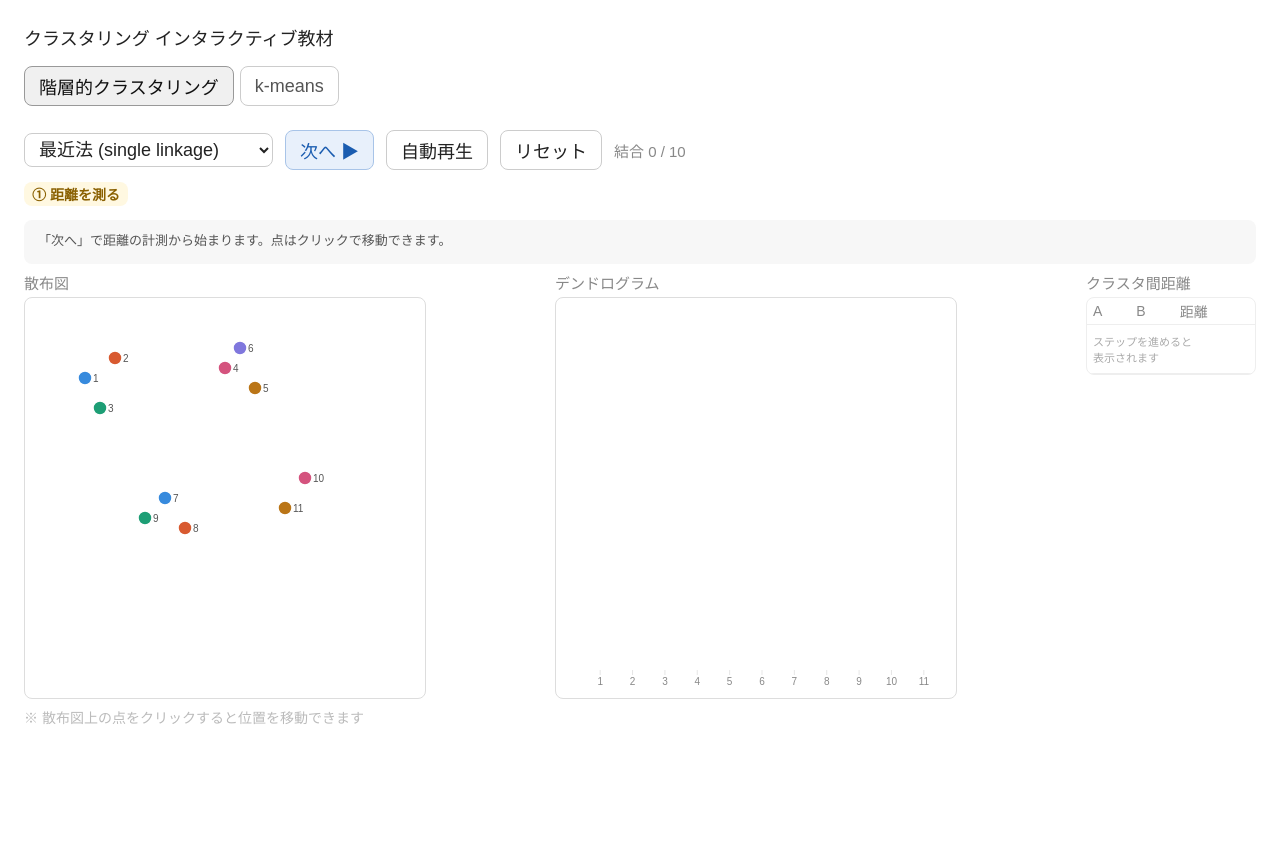
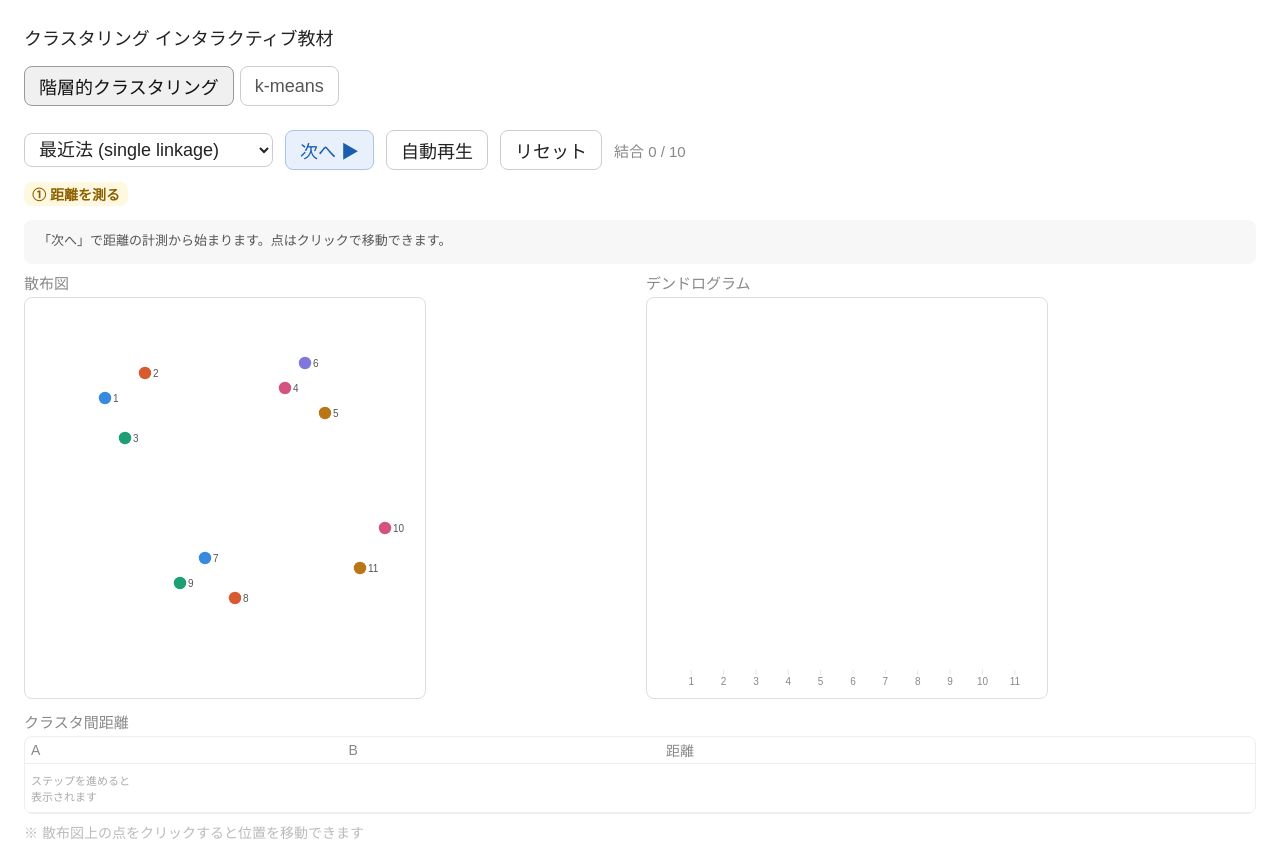
Before and after one commit to mkhlab/clustering, a plain HTML site: page index.html in a window 1280 px wide. Before the commit the page ends 800 px from the top, so only its background shows below. Drawn offline with Linux system fonts and the light colour scheme.

Commit message:
changed the table location

```diff
--- a/index.html
+++ b/index.html
@@ -26,15 +26,18 @@ select { padding: 5px 10px; border-radius: 8px; border: 1px solid #ccc; font-siz
 .phase-label { font-size: 14px; font-weight: 600; padding: 2px 8px; border-radius: 8px; display: inline-block; margin-bottom: 6px; }
 .phase-measure { background: #fff8e1; color: #8a6000; }
 .phase-merge   { background: #e8f5e9; color: #1b5e20; }
-.main-layout { display: flex; gap: 12px; align-items: flex-start; flex-wrap: wrap; }
-.canvases { display: flex; gap: 12px; flex-wrap: wrap; flex: 1; min-width: 300px; }
+.main-layout { display: flex; flex-direction: column; gap: 12px; }
+.canvases { display: flex; gap: 12px; flex-wrap: nowrap; flex: 0 0 auto; }
 .canvas-wrap { flex: 1; min-width: 200px; }
 .canvas-label { font-size: 15px; color: #888; margin-bottom: 4px; }
-.dist-panel { min-width: 170px; flex: 0 0 170px; }
-.dist-panel-label { font-size: 15px; color: #888; margin-bottom: 4px; }
+. { width: 170px; flex: 0 0 170px; overflow: hidden; }
+.-label { font-size: 15px; color: #888; margin-bottom: 4px; }
 .dist-table { width: 100%; border-collapse: collapse; font-size: 15px; }
 .dist-table th { font-size: 14px; font-weight: 500; color: #888; text-align: left; padding: 3px 6px; border-bottom: 1px solid #eee; }
-.dist-table td { padding: 4px 6px; border-bottom: 1px solid #eee; color: #222; }
+.dist-table td { padding: 4px 6px; border-bottom: 1px solid #eee; color: #222; overflow: hidden; text-overflow: ellipsis; white-space: nowrap; }
+.dist-table td:nth-child(1) { max-width: 55px; }
+.dist-table td:nth-child(2) { max-width: 55px; }
+.dist-table td:nth-child(3) { max-width: none; }
 .dist-table tr.min-row td { background: #fdecea; color: #b71c1c; font-weight: 500; }
 .dist-table-wrap { border: 1px solid #eee; border-radius: 8px; overflow: hidden; background: #fff; }
 .note { font-size: 14px; color: #bbb; margin-top: 8px; }
@@ -74,8 +77,8 @@ select { padding: 5px 10px; border-radius: 8px; border: 1px solid #ccc; font-siz
         <canvas id="dendCanvas" width="400" height="400"></canvas>
       </div>
     </div>
-    <div class="dist-panel">
-      <div class="dist-panel-label">クラスタ間距離</div>
+    <div class="">
+      <div class="-label">クラスタ間距離</div>
       <div class="dist-table-wrap">
         <table class="dist-table">
           <thead><tr><th>A</th><th>B</th><th>距離</th></tr></thead>
@@ -122,12 +125,12 @@ let hPts=[], hClusters=[], hMerges=[], hMergeIdx=0, hPhase='init', hAutoTimer=nu
 
 function initHier(){
   hPts=[
-    {x:60,y:80},{x:90,y:60},{x:75,y:110},
-    {x:200,y:70},{x:230,y:90},{x:215,y:50},
-    {x:140,y:200},{x:160,y:230},{x:120,y:220},
-    {x:280,y:180},{x:260,y:210}
-  ];
-  resetHier();
+  {x:80,y:100},{x:120,y:75},{x:100,y:140},
+  {x:260,y:90},{x:300,y:115},{x:280,y:65},
+  {x:180,y:260},{x:210,y:300},{x:155,y:285},
+  {x:360,y:230},{x:335,y:270}
+];
+resetHier();
 }
 
 function clusterLabel(cl){ return '{'+cl.map(i=>i+1).join(',')+'}';}
@@ -385,11 +388,11 @@ let kmPts=[], kmAssign=[], kmCentroids=[], kmStep=0, kmPhase='init', kmAutoT=nul
 
 function initKmeans(){
   kmPts=[
-    {x:80,y:70},{x:110,y:55},{x:95,y:100},{x:70,y:50},{x:120,y:85},
-    {x:220,y:65},{x:250,y:85},{x:235,y:50},{x:200,y:95},{x:265,y:65},
-    {x:150,y:190},{x:170,y:220},{x:130,y:210},{x:160,y:185},{x:185,y:210},
-    {x:290,y:170},{x:270,y:195},{x:310,y:200},{x:285,y:220},{x:320,y:175}
-  ];
+  {x:90,y:90},{x:140,y:70},{x:120,y:130},{x:80,y:65},{x:155,y:110},
+  {x:290,y:85},{x:330,y:110},{x:310,y:65},{x:265,y:125},{x:350,y:85},
+  {x:195,y:250},{x:225,y:290},{x:165,y:275},{x:210,y:240},{x:245,y:275},
+  {x:380,y:225},{x:355,y:258},{x:410,y:265},{x:375,y:295},{x:425,y:230}
+];
   resetKmeans();
 }
 
```
